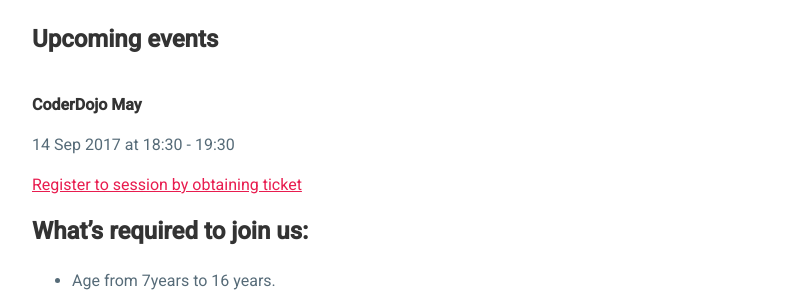
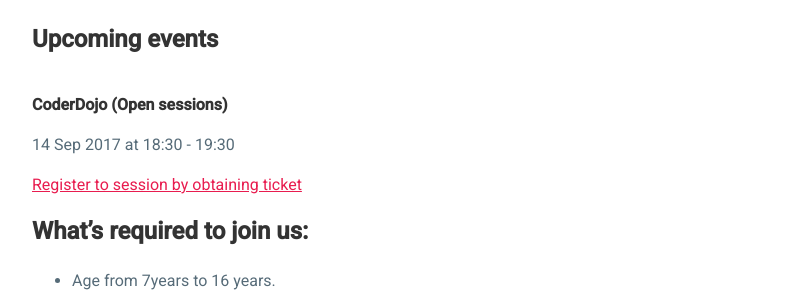
Before and after one commit to Metawired/coderdojo, a Jekyll site: the page built from index.md, in a window 1280 px wide. Shown: the part 828-1120 px from the top of the page, without its empty margins (160-968 px from the left). Built offline with Jekyll 4.4.1, drawn with Linux system fonts in a browser that asks for light colours.

Commit message:
Update events.yaml

```diff
--- a/_data/events.yaml
+++ b/_data/events.yaml
@@ -1,4 +1,4 @@
-- name: CoderDojo May
+- name: CoderDojo (Open sessions)
   date: 2017-09-14
   time: 18:30 - 19:30
   detail: "[Register to session by obtaining ticket](https://www.eventbrite.com/e/coder-dojo-ardkeen-waterford-01-tickets-37368989654)"
```
